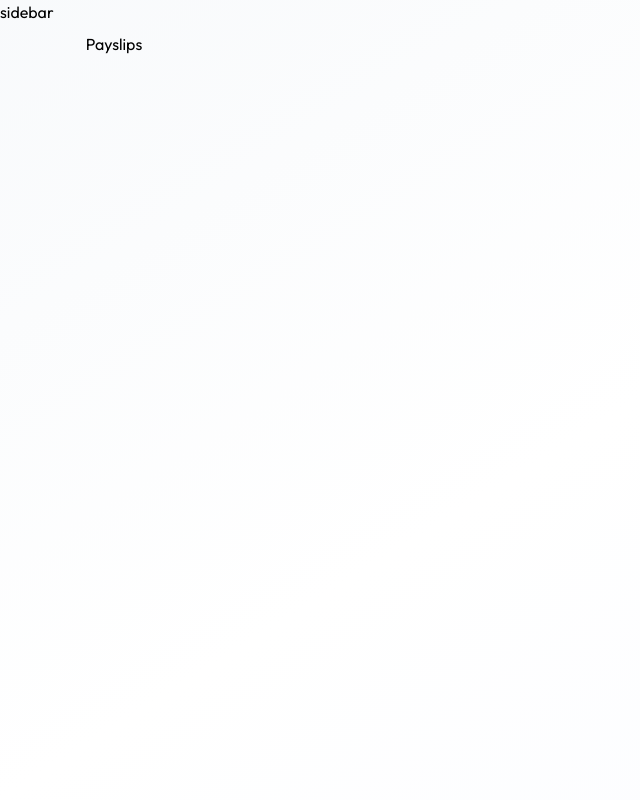
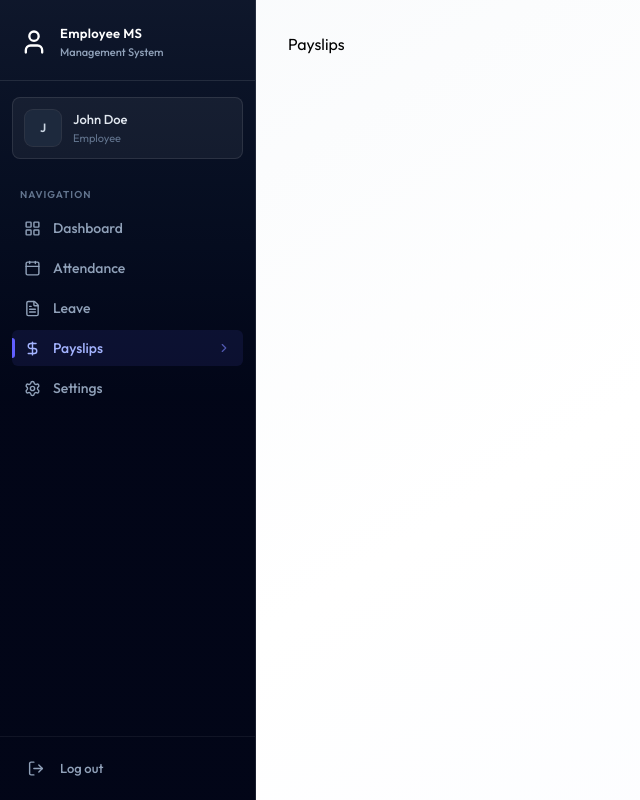
Before and after one commit to manojLovesCoding/EMS, a React (Vite) app in the folder client/: page /payslips in a window 1280 px wide. Shown: the whole page, without its empty margins (0-640 px from the left). Built offline with nearby package versions, Linux system fonts and the light colour scheme.

Commit message:
feat(ui): add responsive sidebar with role-based navigation and mobile toggle

```diff
--- a/client/src/App.jsx
+++ b/client/src/App.jsx
@@ -7,8 +7,9 @@ import Employees from "./pages/Employees";
 import Attendence from "./pages/Attendence";
 import Payslips from "./pages/Payslips";
 import PrintPayslip from "./pages/PrintPayslip";
-import { Settings } from "lucide-react";
 import LoginForm from "./components/LoginForm";
+import Leave from "./pages/Leave";
+import Settings from "./pages/Settings";
 
 const App = () => {
   return (
@@ -23,7 +24,7 @@ const App = () => {
           <Route path="/employees" element={<Employees />} />
           <Route path="/attendence" element={<Attendence />} />
           <Route path="/payslips" element={<Payslips />} />
-          <Route path="/print-payslip" element={<PrintPayslip />} />
+          <Route path="/leave" element={<Leave />} />
           <Route path="/settings" element={<Settings />} />
         </Route>
         <Route path="/print-payslip/:id" element={<PrintPayslip />} />
--- /dev/null
+++ b/client/src/components/Sidebar.jsx
@@ -0,0 +1,188 @@
+import React, { useEffect, useState } from "react";
+import { Link, useLocation } from "react-router-dom";
+import { dummyProfileData } from "../assets/assets";
+import {
+  CalendarIcon,
+  ChevronRightIcon,
+  DollarSignIcon,
+  FileTextIcon,
+  LayoutGridIcon,
+  LogOutIcon,
+  MenuIcon,
+  SettingsIcon,
+  UserIcon,
+  XIcon,
+} from "lucide-react";
+
+const Sidebar = () => {
+  const { pathname } = useLocation();
+  const [userName, setUserName] = useState("");
+  const [mobileOpen, setMobileOpen] = useState(false);
+
+  useEffect(() => {
+    setUserName(dummyProfileData.firstName + " " + dummyProfileData.lastName);
+  }, []);
+
+  useEffect(() => {
+    setMobileOpen(false);
+  }, [pathname]);
+
+  const role = "" || "EMPLOYEE";
+
+  const navItems = [
+    { name: "Dashboard", href: "/dashboard", icon: LayoutGridIcon },
+    role === "ADMIN"
+      ? { name: "Employees", href: "/employees", icon: UserIcon }
+      : { name: "Attendance", href: "/attendence", icon: CalendarIcon },
+    { name: "Leave", href: "/leave", icon: FileTextIcon },
+    { name: "Payslips", href: "/payslips", icon: DollarSignIcon },
+    { name: "Settings", href: "/settings", icon: SettingsIcon },
+  ];
+
+  const handleLogout = () => {
+    window.location.href = "/login";
+  };
+
+  const sidebarContent = (
+    <>
+      {/* HEADER */}
+      <div className="px-5 pt-6 pb-5 border-b border-white/10">
+        <div className="flex items-center justify-between">
+          <div className="flex items-center gap-3">
+            <UserIcon className="text-white size-7" />
+            <div>
+              <p className="font-semibold text-[13px] text-white tracking-wide">
+                Employee MS
+              </p>
+              <p className="text-[11px] text-slate-400 font-medium">
+                Management System
+              </p>
+            </div>
+          </div>
+
+          <button
+            onClick={() => setMobileOpen(false)}
+            className="lg:hidden text-slate-400 hover:text-white p-1"
+          >
+            <XIcon size={20} />
+          </button>
+        </div>
+      </div>
+
+      {/* USER CARD */}
+      {userName && (
+        <div className="mx-3 mt-4 mb-2 p-3 rounded-lg bg-white/5 border border-white/10">
+          <div className="flex items-center gap-3">
+            <div className="w-9 h-9 rounded-lg bg-slate-800 flex items-center justify-center ring-1 ring-white/10 shrink-0">
+              <span className="text-slate-300 text-xs font-semibold">
+                {userName.charAt(0).toUpperCase()}
+              </span>
+            </div>
+
+            <div className="min-w-0">
+              <p className="text-[13px] font-medium text-slate-200 truncate">
+                {userName}
+              </p>
+              <p className="text-[11px] text-slate-500 truncate">
+                {role === "ADMIN" ? "Administrator" : "Employee"}
+              </p>
+            </div>
+          </div>
+        </div>
+      )}
+
+      {/* NAV TITLE */}
+      <div className="px-5 pt-5 pb-2">
+        <p className="text-[10px] font-semibold uppercase tracking-widest text-slate-500">
+          Navigation
+        </p>
+      </div>
+
+      {/* NAV ITEMS */}
+      <div className="flex-1 px-3 space-y-1 overflow-y-auto">
+        {navItems.map((item) => {
+          const isActive = pathname.startsWith(item.href);
+
+          return (
+            <Link
+              key={item.name}
+              to={item.href}
+              className={`relative flex items-center gap-3 px-3 py-2 rounded-md text-sm font-medium group transition-all duration-200
+                ${
+                  isActive
+                    ? "bg-indigo-500/10 text-indigo-300"
+                    : "text-slate-400 hover:bg-white/5 hover:text-white"
+                }`}
+            >
+              {/* active indicator */}
+              {isActive && (
+                <div className="absolute left-0 top-1/2 -translate-y-1/2 w-[3px] h-5 rounded-r-full bg-indigo-500" />
+              )}
+
+              <item.icon
+                className={`w-[17px] h-[17px] shrink-0 transition-colors ${
+                  isActive
+                    ? "text-indigo-300"
+                    : "text-slate-400 group-hover:text-slate-200"
+                }`}
+              />
+
+              <span className="flex-1">{item.name}</span>
+
+              {isActive && (
+                <ChevronRightIcon className="w-3.5 h-3.5 text-indigo-400/60" />
+              )}
+            </Link>
+          );
+        })}
+      </div>
+
+      {/* logout */}
+      <div className="p-3 border-t border-white/6">
+        <button
+          onClick={handleLogout}
+          className="flex items-center gap-3 w-full px-3 py-2.5 rounded-md text-[13px] font-medium text-slate-400 hover:text-rose-400 hover:bg-rose-500/8 transition-all duration-150 "
+        >
+          <LogOutIcon className="w=[17px] h-[17px]" />
+          <span>Log out</span>
+        </button>
+      </div>
+    </>
+  );
+
+  return (
+    <>
+      {/* MOBILE BUTTON */}
+      <button
+        onClick={() => setMobileOpen(true)}
+        className="lg:hidden fixed top-4 left-4 z-50 p-2 bg-slate-900 text-white rounded-lg shadow-lg border border-white/10"
+      >
+        <MenuIcon size={20} />
+      </button>
+
+      {/* OVERLAY */}
+      {mobileOpen && (
+        <div
+          className="lg:hidden fixed inset-0 bg-black/60 backdrop-blur-sm z-40"
+          onClick={() => setMobileOpen(false)}
+        />
+      )}
+
+      {/* DESKTOP SIDEBAR */}
+      <aside className="hidden lg:flex flex-col h-full w-64 bg-gradient-to-b from-slate-900 via-slate-950 to-slate-950 text-white shrink-0 border-r border-white/10">
+        {sidebarContent}
+      </aside>
+
+      {/* MOBILE SIDEBAR */}
+      <aside
+        className={`lg:hidden fixed inset-y-0 left-0 w-72 bg-gradient-to-b from-slate-900 via-slate-950 to-slate-950 text-white z-50 flex flex-col transform transition-transform duration-300 ${
+          mobileOpen ? "translate-x-0" : "-translate-x-full"
+        }`}
+      >
+        {sidebarContent}
+      </aside>
+    </>
+  );
+};
+
+export default Sidebar;
--- a/client/src/pages/Layout.jsx
+++ b/client/src/pages/Layout.jsx
@@ -1,10 +1,11 @@
 import React from 'react'
 import { Outlet } from 'react-router-dom'
+import Sidebar from '../components/Sidebar'
 
 const Layout = () => {
   return (
     <div className='flex h-screen bg-linear-to-br from-slate-50 via-white to-indigo-50/30'>
-        <p>sidebar</p>
+        <Sidebar />
         <main className='flex-1 overflow-y-auto'>
             <div className='p-4 pt-16 sm:p-6 sm:pt-6 lg:p-8 max-w-400 mx-auto'>
                 <Outlet />
--- a/client/src/pages/Leave.jsx
+++ b/client/src/pages/Leave.jsx
@@ -0,0 +1,9 @@
+import React from 'react'
+
+const Leave = () => {
+  return (
+    <div>Leave</div>
+  )
+}
+
+export default Leave
```
